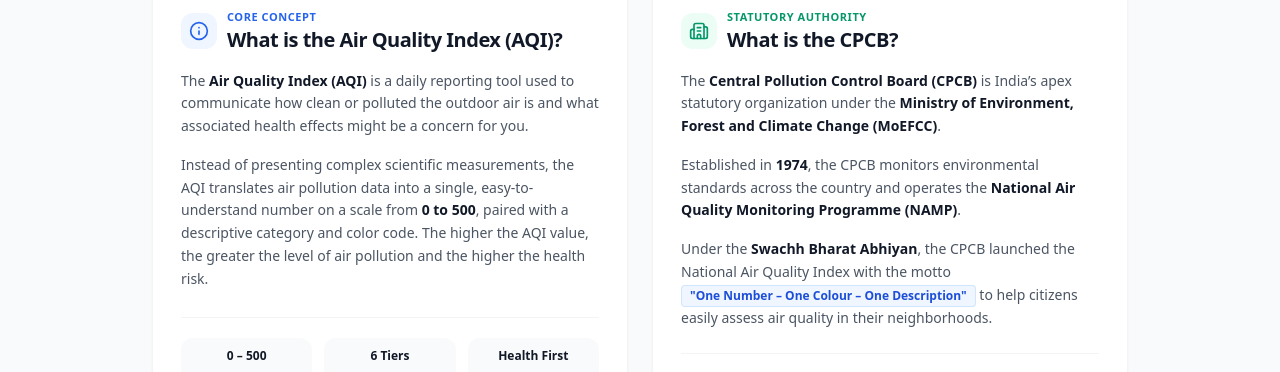
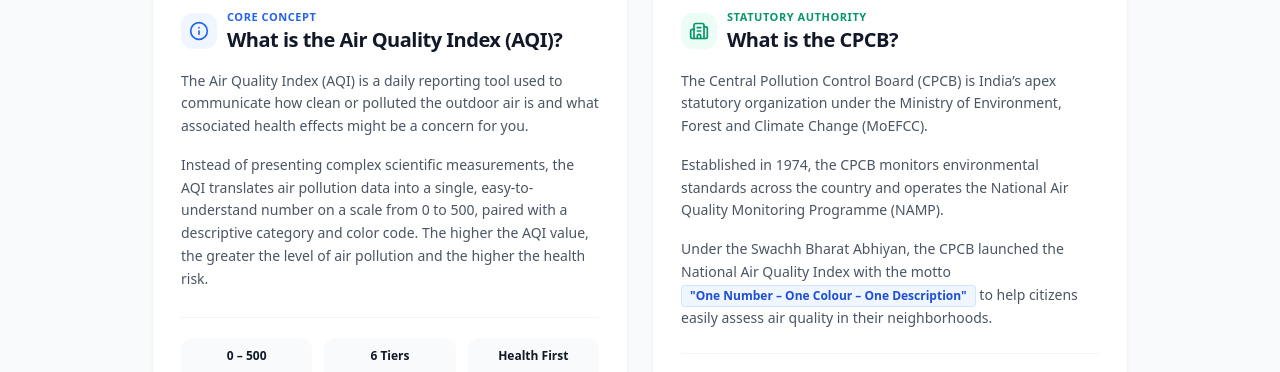
Before and after one commit to JefinCodes/breathe-better, a React (Vite) app in the folder frontend/: page /guide in a window 1280 px wide. Shown: the part 254-626 px from the top of the page. Built offline with nearby package versions, Linux system fonts and the light colour scheme; no server answers.

Commit message:
style: remove unwanted boldness of words in aqi guide paras

```diff
--- a/frontend/src/components/guide/AqiOverviewSection.jsx
+++ b/frontend/src/components/guide/AqiOverviewSection.jsx
@@ -30,15 +30,14 @@ export default function AqiOverviewSection() {
             </div>
 
             <p className="text-sm text-gray-600 leading-relaxed">
-              The <strong className="text-gray-900 font-semibold">Air Quality Index (AQI)</strong> is a daily
+              The Air Quality Index (AQI) is a daily
               reporting tool used to communicate how clean or polluted the outdoor air is and what associated
               health effects might be a concern for you.
             </p>
 
             <p className="text-sm text-gray-600 leading-relaxed">
               Instead of presenting complex scientific measurements, the AQI translates air pollution data into a
-              single, easy-to-understand number on a scale from{' '}
-              <strong className="text-gray-900 font-semibold">0 to 500</strong>, paired with a descriptive category
+              single, easy-to-understand number on a scale from 0 to 500, paired with a descriptive category
               and color code. The higher the AQI value, the greater the level of air pollution and the higher the
               health risk.
             </p>
@@ -79,23 +78,19 @@ export default function AqiOverviewSection() {
             </div>
 
             <p className="text-sm text-gray-600 leading-relaxed">
-              The <strong className="text-gray-900 font-semibold">Central Pollution Control Board (CPCB)</strong> is
+              The Central Pollution Control Board (CPCB) is
               India’s apex statutory organization under the{' '}
-              <strong className="text-gray-900 font-semibold">
-                Ministry of Environment, Forest and Climate Change (MoEFCC)
-              </strong>.
+              Ministry of Environment, Forest and Climate Change (MoEFCC).
             </p>
 
             <p className="text-sm text-gray-600 leading-relaxed">
-              Established in <strong className="text-gray-900 font-semibold">1974</strong>, the CPCB monitors
+              Established in 1974, the CPCB monitors
               environmental standards across the country and operates the{' '}
-              <strong className="text-gray-900 font-semibold">
-                National Air Quality Monitoring Programme (NAMP)
-              </strong>.
+              National Air Quality Monitoring Programme (NAMP).
             </p>
 
             <p className="text-sm text-gray-600 leading-relaxed">
-              Under the <strong className="text-gray-900 font-semibold">Swachh Bharat Abhiyan</strong>, the CPCB
+              Under the Swachh Bharat Abhiyan, the CPCB
               launched the National Air Quality Index with the motto{' '}
               <span className="inline-block px-2 py-0.5 rounded bg-blue-50 text-blue-700 font-semibold text-xs border border-blue-200/60">
                 &quot;One Number – One Colour – One Description&quot;
```
